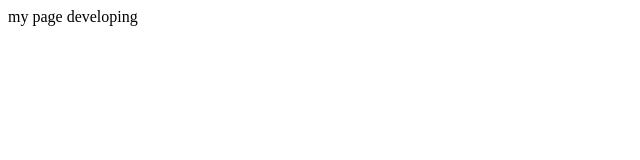
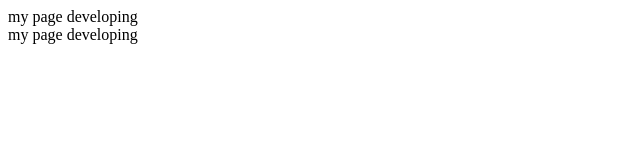
Before and after one commit to chandrapub/PestExterminator, a plain HTML site: page index.html in a window 1280 px wide. Shown: the whole page, without its empty margins (0-640 px from the left). Drawn offline with Linux system fonts and the light colour scheme.

Commit message:
new branch

```diff
--- a/index.html
+++ b/index.html
@@ -5,5 +5,7 @@
 </head>
 <body>
 <div>my page developing</div>
+<div>my page developing</div>
+
 </body>
 </html>
```
Also changed, not shown: dir.txt (added), 1 other file.
